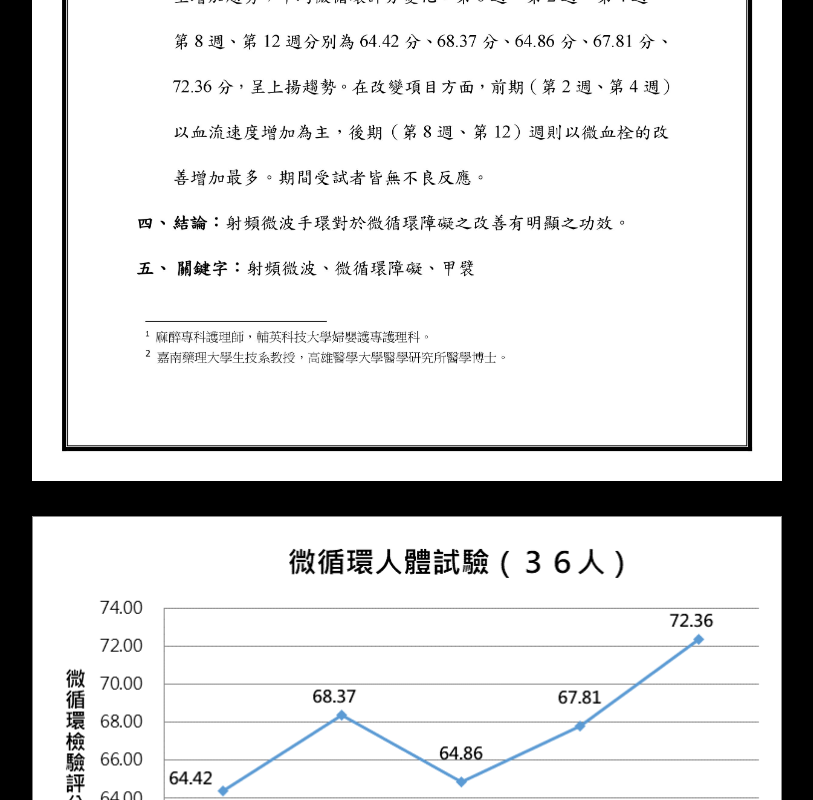
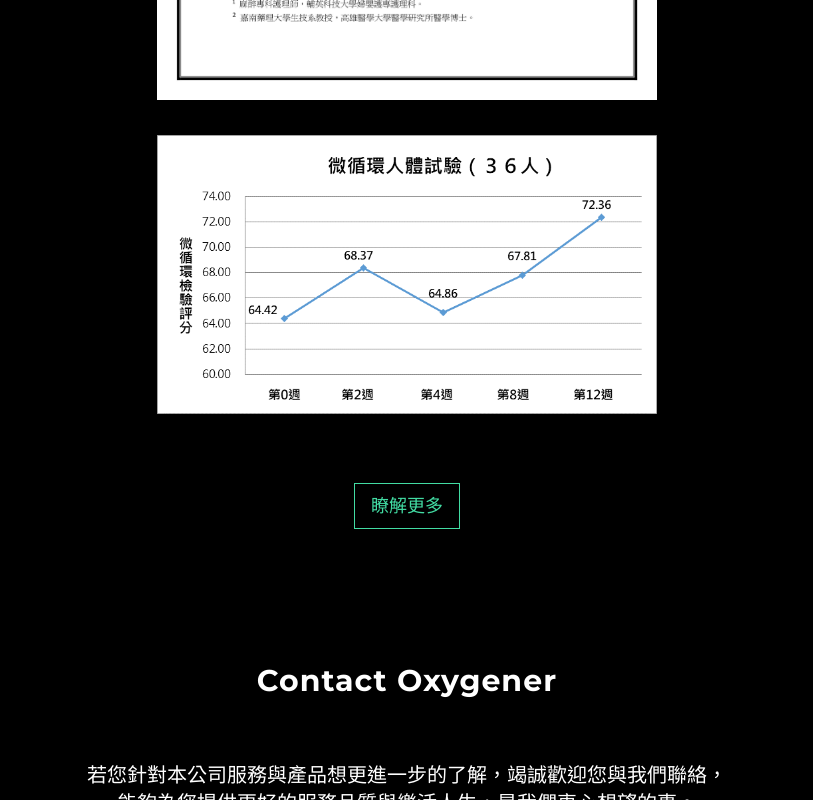
Before and after one commit to oxygener/oxygener.github.com, a plain HTML site: page index.html in a window 1280 px wide. Shown: the part 9020-9820 px from the top of the page, without its empty margins (233-1046 px from the left). Drawn offline with Linux system fonts and the light colour scheme.

Commit message:
Update index.html

```diff
--- a/index.html
+++ b/index.html
@@ -252,8 +252,8 @@
 <p align=left>　　　　<span style="color:#ea607b">奧斯帝摩利用雲端科技及大數據，開發出「優氧專家」、「自控力」兩套線上系統，讓所有人都能即時、便利進行優氧循環，從而持續改善缺氧、獲得真正健康。</span></p>
 
 <p align=center><a href="https://lihi.cc/ffEn6" target="_blank"><img src="img/readytorenew.png" width="40%" border="0"></a></p>
-<P align=center><img src="img/SUV.jpg" width="750" height="500" class="img-responsive">
-<P align=center><img src="img/MANKIND.png" width="750" height="500" class="img-responsive">
+<P align=center><img src="img/SUV.jpg" width="500" height="250" class="img-responsive">
+<P align=center><img src="img/MANKIND.png" width="500" height="250" class="img-responsive">
 
 	    &nbsp
 <div class="row">
```
